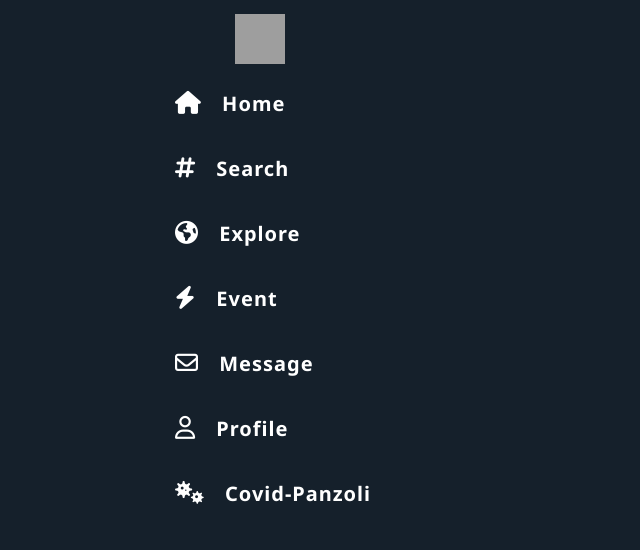
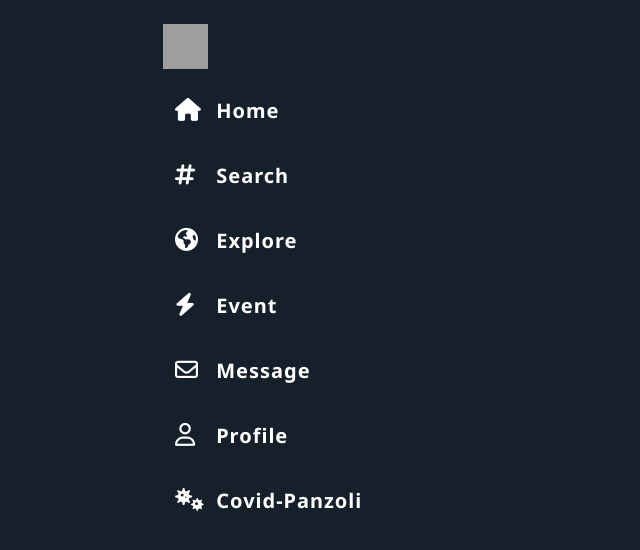
Before and after one commit to maximegourgues/Gretagram, a PHP site: page / in a window 1280 px wide. Shown: the top 550 px of the page, without its empty margins (0-640 px from the left). Run offline with PHP 8.4, Linux system fonts and the light colour scheme; some libraries are stand-ins or nearby versions; grey boxes are pictures that could not be loaded.

Commit message:
Sidebar opti

```diff
--- a/src/app/css/menu.css
+++ b/src/app/css/menu.css
@@ -41,6 +41,10 @@
   text-decoration: none;
   color: #17BF63;
 }
+.sidebar i{
+  width: 20px;
+  height: 20px;
+}
 .sidebar a i{
   font-size: 23px;
   margin-right: 16px;
--- a/src/app/templates/menu.html
+++ b/src/app/templates/menu.html
@@ -4,9 +4,11 @@
 
 </head>
     <div class="sidebar" >
-      <header>
-        <img src="../assets/img/logo/greta_logo.png" alt="" width="50" height="50">
-      </header>
+      <div class="container">
+        <div class="pt-3 m-2">
+          <img src="../assets/img/logo/gretaPin.png" alt="" width="45" height="45">
+        </div>
+      </div>
       <a href="#">
         <i class="fas fa-home"></i>
         <span>Home</span>
```
